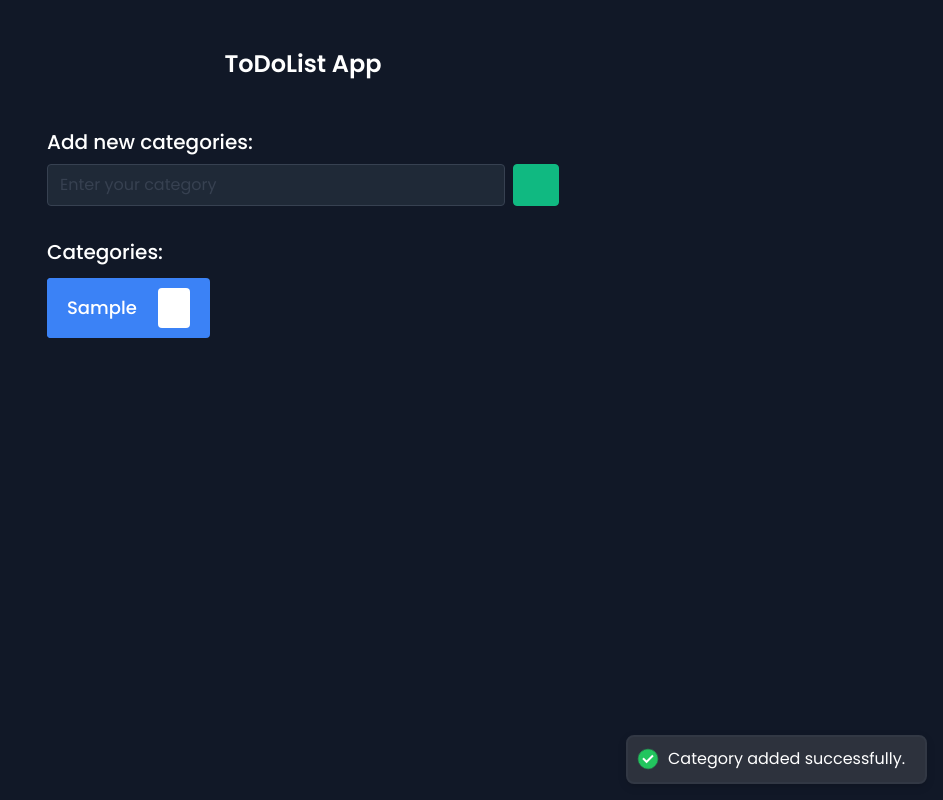
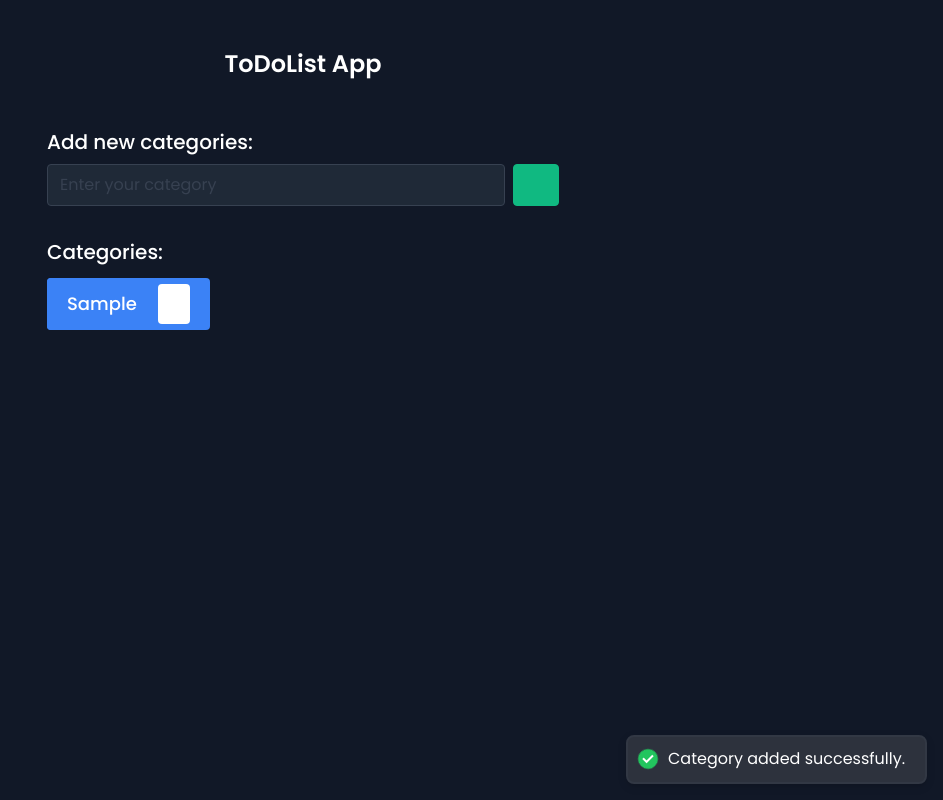
Before and after one commit to samuelyuma/react-todolist, a React (Vite) app: page / in a window 1280 px wide. Both pictures are taken after typing "Sample" into the empty fields and a click on the button "Add new category". Shown: the whole page, without its empty margins (337-1280 px from the left). Built offline with nearby package versions, Linux system fonts and the light colour scheme; some icons are missing.

Commit message:
style: change size of category card

```diff
--- a/src/components/home/CategoryCard.jsx
+++ b/src/components/home/CategoryCard.jsx
@@ -9,7 +9,7 @@ const CategoryCard = ({ category, onRedirectToCategory, onDeleteCategory }) => {
         >
             <p
                 onClick={() => onRedirectToCategory(category)}
-                className="w-full cursor-pointer rounded bg-blue-500 py-4 pl-5 text-lg font-medium text-white"
+                className="w-full cursor-pointer rounded bg-blue-500 py-3 pl-5 text-lg font-medium text-white"
             >
                 {category.name}
             </p>
```
